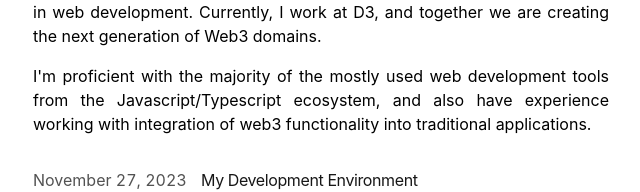
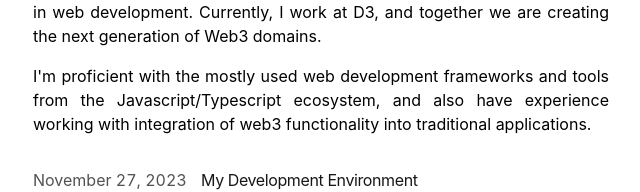
Before and after one commit to datsfilipe/datsfilipe.xyz, a Next.js app: page / in a window 1280 px wide. Shown: the part 224-416 px from the top of the page, without its empty margins (319-959 px from the left). Built offline with nearby package versions, Linux system fonts and the light colour scheme.

Commit message:
refactor: improve text a bit

```diff
--- a/app/page.tsx
+++ b/app/page.tsx
@@ -16,7 +16,7 @@ export default function Page() {
         Currently, I work at D3, and together we are creating the next generation of Web3 domains.`}
       </p>
       <p className="mb-4 text-justify">
-        {`I'm proficient with the majority of the mostly used web development tools from the Javascript/Typescript ecosystem,
+        {`I'm proficient with the mostly used web development frameworks and tools from the Javascript/Typescript ecosystem,
         and also have experience working with integration of web3 functionality into traditional applications.`}
       </p>
       <div className="my-8">
```
